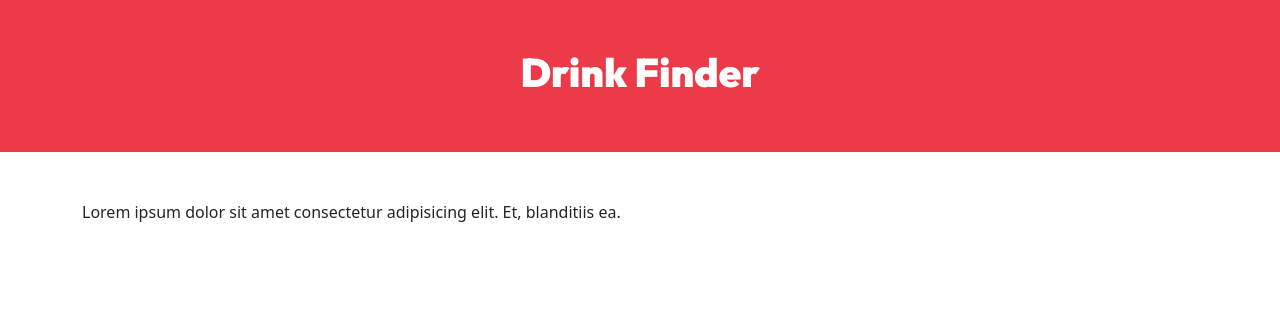
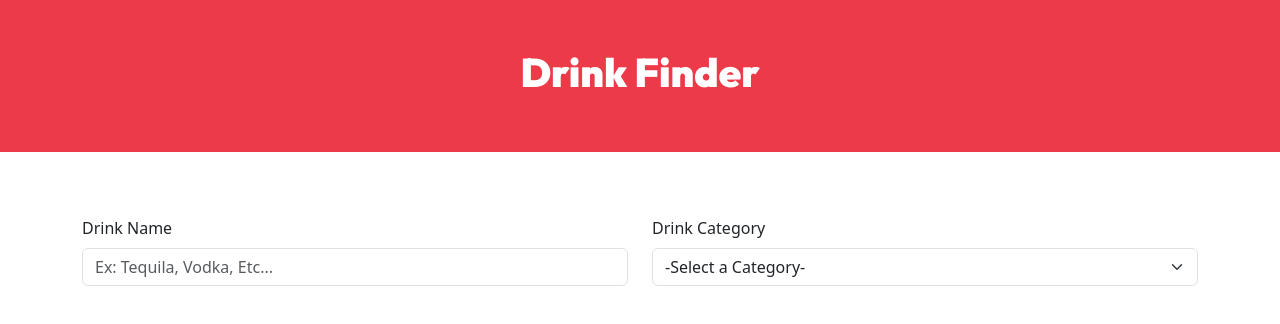
Before and after one commit to renier1989/drink_finder, a React (Vite) app: page / in a window 1280 px wide. Shown: the top 324 px of the page. Built offline with nearby package versions, Linux system fonts and the light colour scheme.

Commit message:
348. Añadiendo el Formulario

```diff
--- a/src/App.jsx
+++ b/src/App.jsx
@@ -1,4 +1,5 @@
 import { Container } from "react-bootstrap";
+import { FormDrink } from "./components/FormDrink";
 function App() {
   return (
     <>
@@ -7,7 +8,7 @@ function App() {
       </header>
 
       <Container className="mt-5">
-        Lorem ipsum dolor sit amet consectetur adipisicing elit. Et, blanditiis ea.
+        <FormDrink/>
       </Container>
     </>
   );
--- /dev/null
+++ b/src/components/FormDrink.jsx
@@ -0,0 +1,31 @@
+import {Button, Form, Col,Row} from 'react-bootstrap'
+
+export const FormDrink = () => {
+  return (
+    <Form>
+      <Row>
+        <Col md={6}>
+          <Form.Group className='mt-3'>
+            <Form.Label htmlFor='name'>Drink Name</Form.Label>
+            <Form.Control
+              id='name'
+              type='text'
+              placeholder='Ex: Tequila, Vodka, Etc...'
+              name='name'
+            />
+          </Form.Group>
+        </Col>
+        <Col md={6}>
+        <Form.Group className='mt-3'>
+            <Form.Label htmlFor='category'>Drink Category</Form.Label>
+            <Form.Select
+            id='category'
+            >
+              <option >-Select a Category-</option>
+            </Form.Select>
+          </Form.Group>
+        </Col>
+      </Row>
+    </Form>
+  )
+}
```
